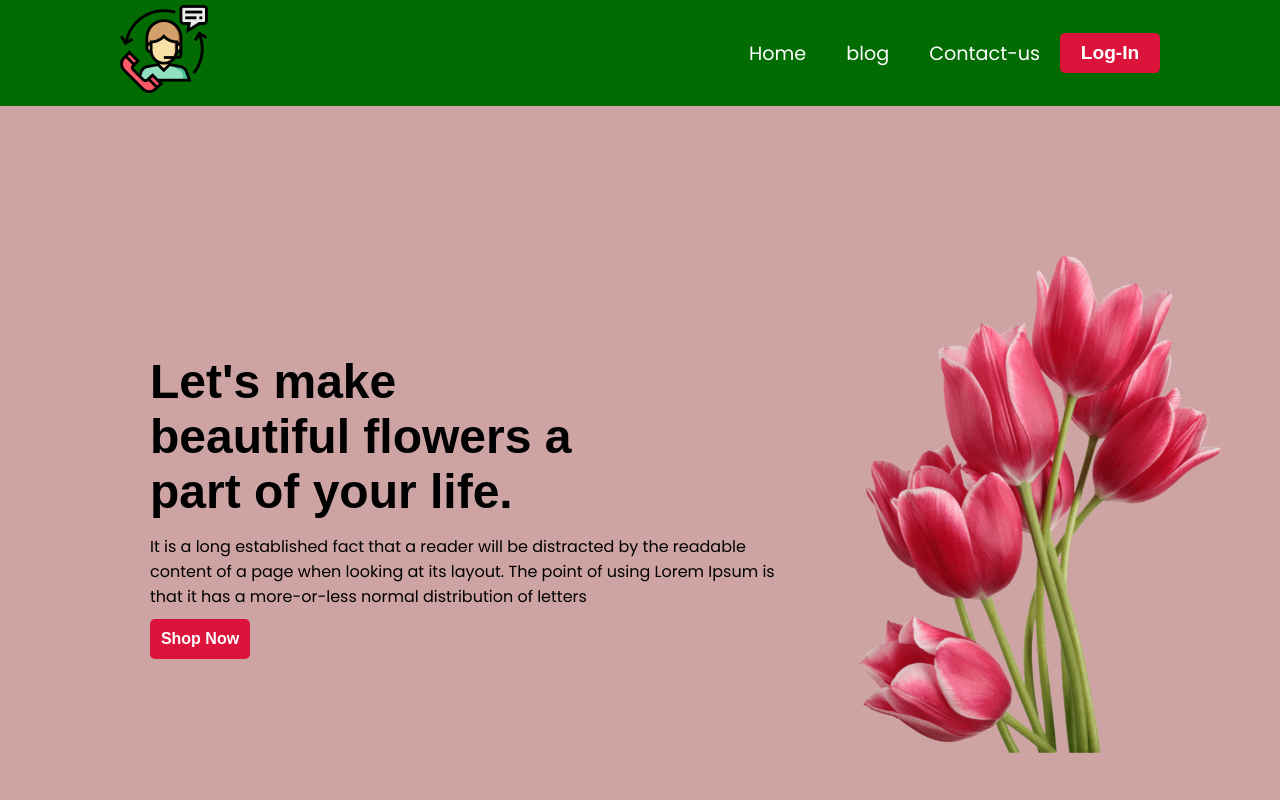
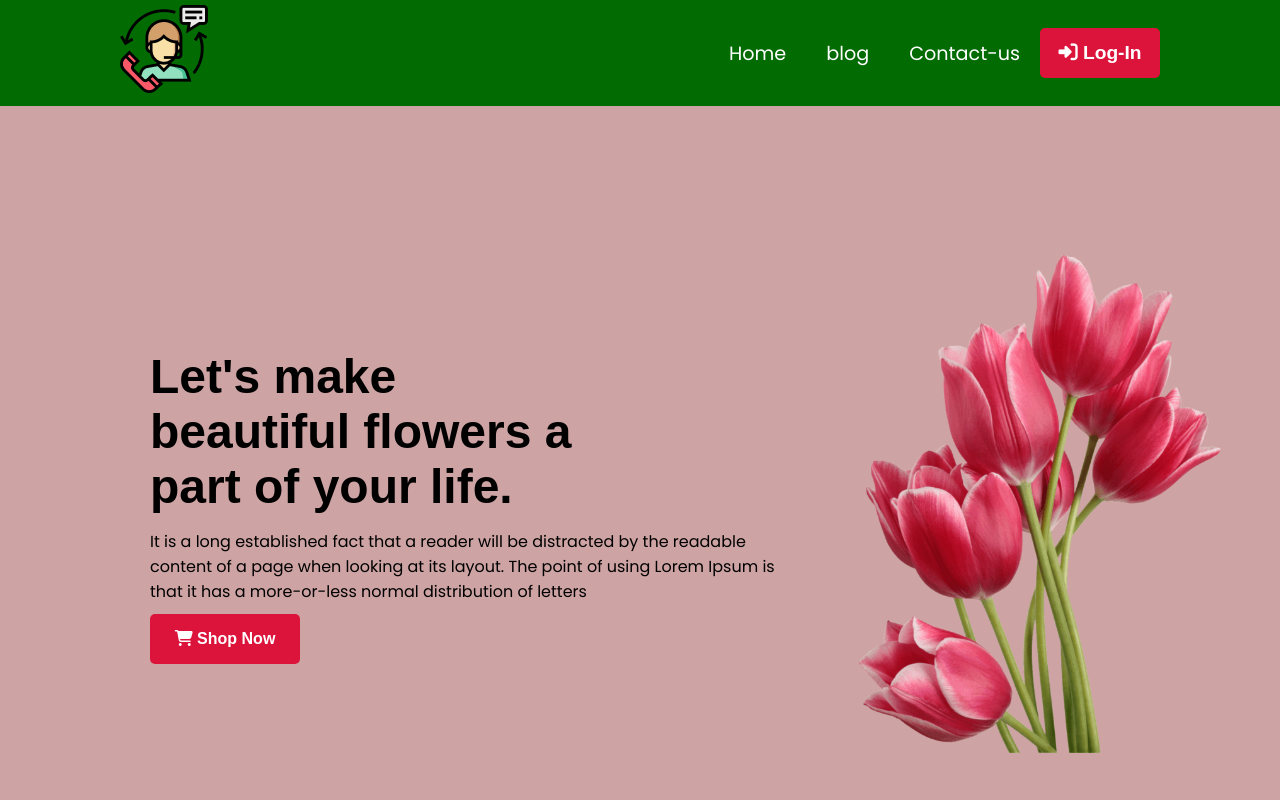
Before and after one commit to wasib800/flower-shop-assignment, a plain HTML site: page index.html in a window 1280 px wide. Shown: the top 800 px of the page. Drawn offline with Linux system fonts and the light colour scheme.

Commit message:
icon commit

```diff
--- a/css/style.css
+++ b/css/style.css
@@ -16,8 +16,7 @@
      font: 1.2em sans-serif;
  }
 
- .right-nav,
- ul {
+ .right-nav, ul {
      display: flex;
      justify-content: center;
      align-items: center;
@@ -25,16 +24,15 @@
      list-style: none;
  }
 
- li,
- a {
+ li,a {
      text-decoration: none;
      margin: 10px;
      color: white;
  }
 
  .btn-log-primary {
-     height: 40px;
-     width: 100px;
+     height: 50px;
+     width: 120px;
      background-color: crimson;
      color: white;
      border: none;
@@ -68,8 +66,8 @@
  }
 
  .btn-primary {
-     height: 40px;
-     width: 100px;
+     height: 50px;
+     width: 150px;
      background-color: crimson;
      color: white;
      border: none;
--- a/index.html
+++ b/index.html
@@ -22,7 +22,7 @@
                     <li><a href="#">blog</a></li>
                     <li><a href="#">Contact-us</a></li>
                 </ul>
-                <button class="btn-log-primary">Log-In</button>
+                <button class="btn-log-primary"><i class="fa-solid fa-right-to-bracket"></i> Log-In</button>
             </div>
 
         </div>
@@ -34,7 +34,7 @@
                 <p>It is a long established fact that a reader will be distracted by the readable <br>
                     content of a page when looking at its layout. The point of using Lorem Ipsum is <br>
                     that it has a more-or-less normal distribution of letters</p>
-                <button class="btn-primary">Shop Now</button>
+                <button class="btn-primary"> <i class="fa-solid fa-cart-shopping"></i> Shop Now</button>
             </div>
             <div class="banner-right">
                 <img class="banner-right-img" src="images/pngwing 10.png" alt="" srcset="">
@@ -89,7 +89,7 @@
                 <h1 class="header-title">Hot Deal ! Sale Up To 25% Of</h1>
                 <p>It is a long established fact that a reader will be distracted by the readable <br>
                     content of a page when looking at its layout. </p>
-                <button class="btn-primary">Sign Up</button>
+                <button class="btn-primary"><i class="fa-solid fa-user-plus"></i>  Sign Up</button>
             </div>
             <div class="banner-right">
                 <img class="banner-right-img-1" src="/images/joba.png" alt="" srcset="">
```
